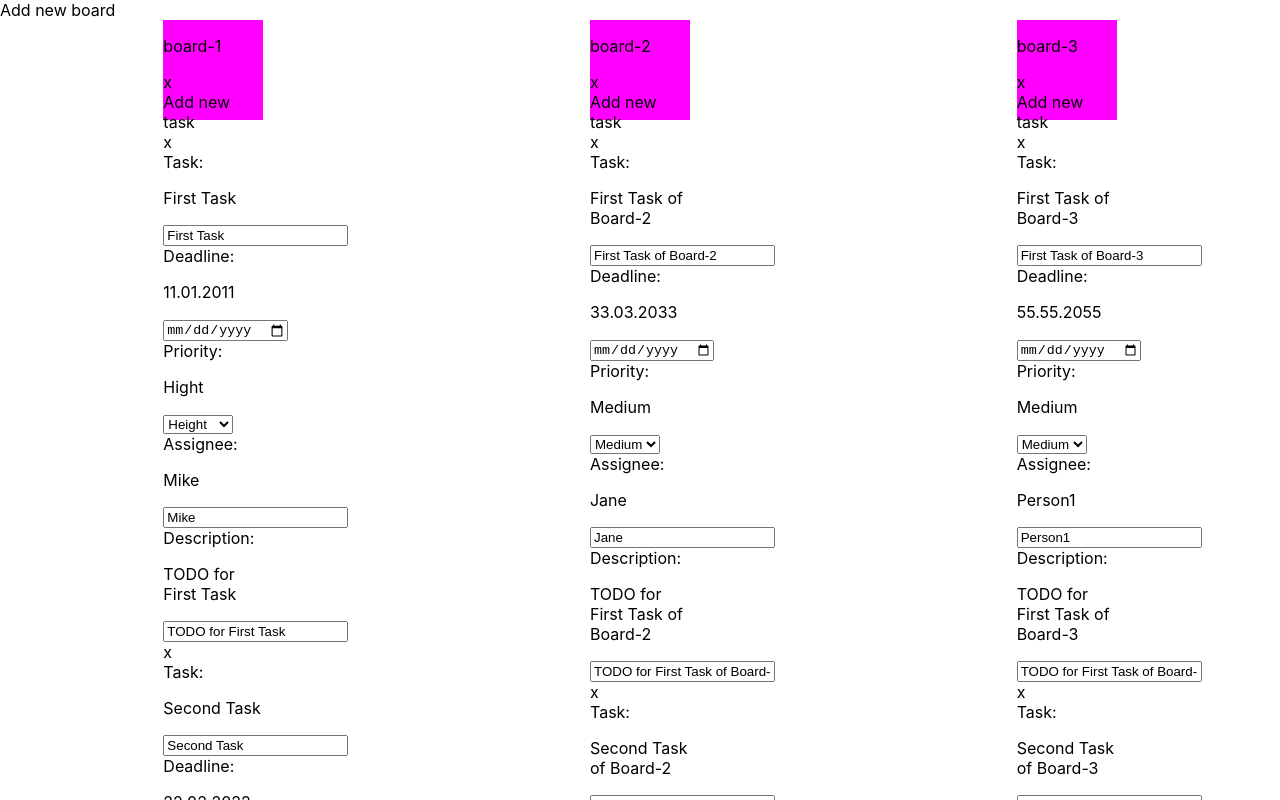
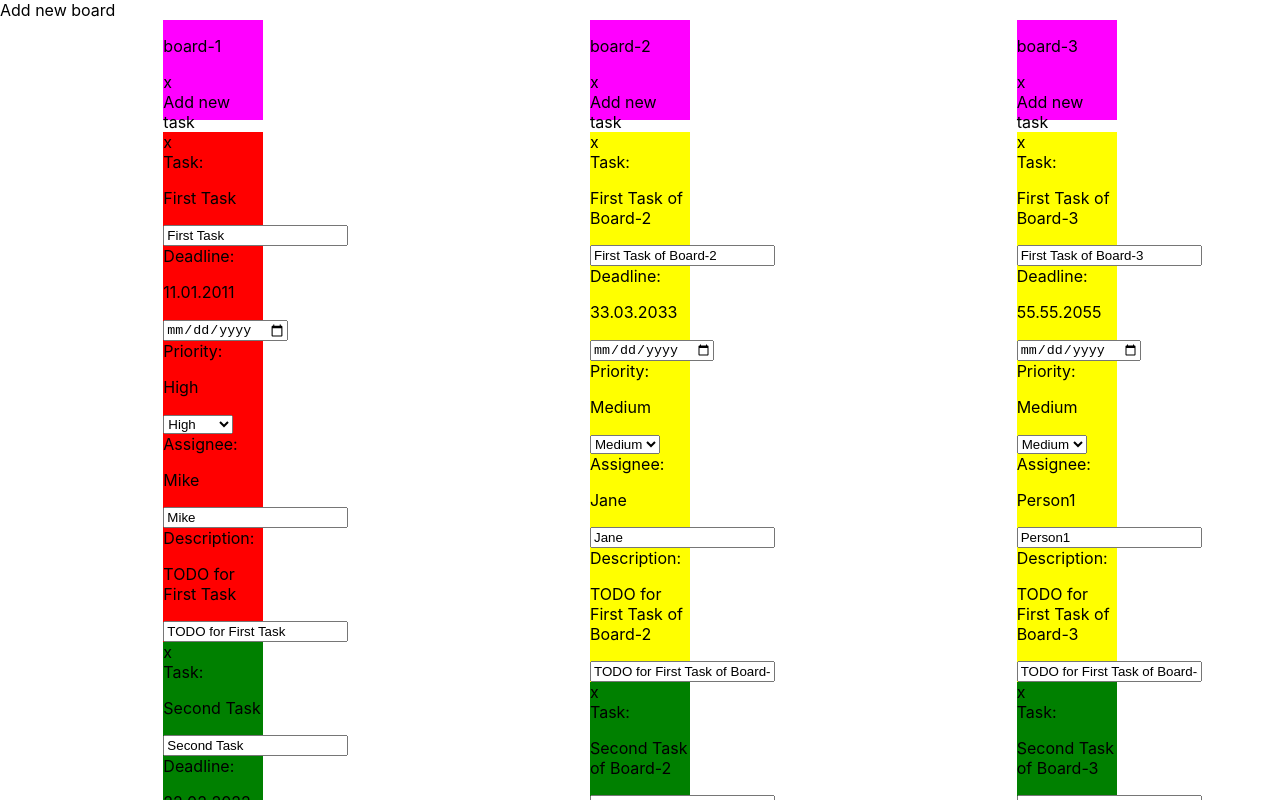
Before and after one commit to Alex1Step/Board-App, a React (Create React App) app: page / in a window 1280 px wide. Shown: the top 800 px of the page. Built offline with nearby package versions, Linux system fonts and the light colour scheme.

Commit message:
feat: colorizing cards by priority

```diff
--- a/src/components/Card/Card.tsx
+++ b/src/components/Card/Card.tsx
@@ -26,6 +26,13 @@ const Card = ({ id, taskName, deadlineDate, priority, assignee, description }: T
         styles.painted
       ]
 
+    let colorsByPriority: {[key:string]: string} = {
+        High: "red",
+        Medium: "yellow",
+        Low: "green"
+    }
+
+
     const dispatch = useDispatch()
 
     function handleChange(event: { target: HTMLInputElement | HTMLSelectElement }, boardID: number, taskID: number, inputID: string) {
@@ -40,7 +47,7 @@ const Card = ({ id, taskName, deadlineDate, priority, assignee, description }: T
 
     return (
         <BoardContext.Consumer>
-            { value => <div className={cls.join(" ")}>
+            { value => <div className={cls.join(" ")} style={ {background: colorsByPriority[priority]} }>
             <Button onClick={ () => {
                 let taskReq = {
                     boardID: value,
--- a/src/components/UI/Select/Select.tsx
+++ b/src/components/UI/Select/Select.tsx
@@ -16,7 +16,7 @@ const Select = (props: InputProps) => {
     const htmlFor: string = `${inputType}-${Math.random()}`;
     let optionsForSelect: any;
     if (inputType === "select") {
-        let options = ["Height", "Medium", "Low"]
+        let options = ["High", "Medium", "Low"]
         optionsForSelect = options.map( (opt, i) => <option key={i} value={opt}>{opt}</option> )
     }
 
--- a/src/redux/slice.ts
+++ b/src/redux/slice.ts
@@ -41,7 +41,7 @@ const initialState = {
                   id: 0,
                   taskName: "First Task",
                   deadlineDate: "11.01.2011",
-                  priority: "Hight",
+                  priority: "High",
                   assignee: "Mike",
                   description: "TODO for First Task"
               },
```
